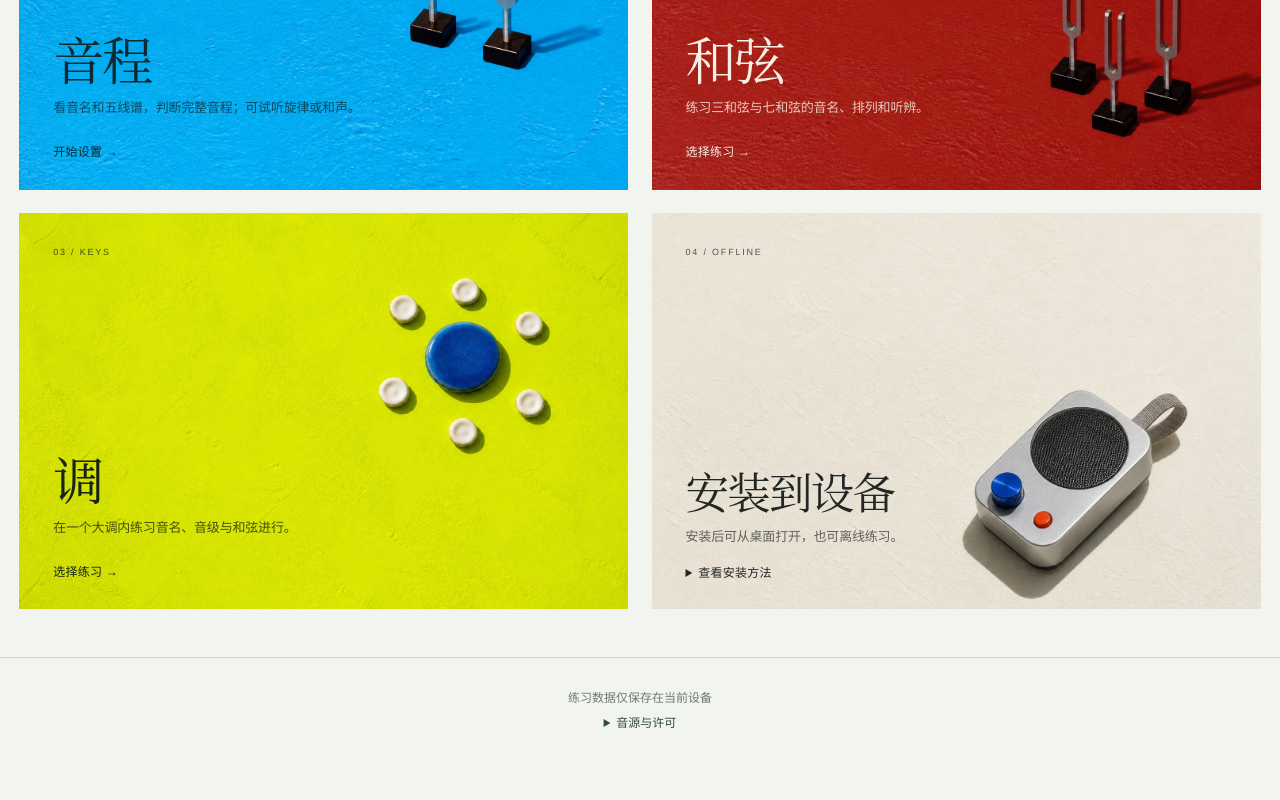
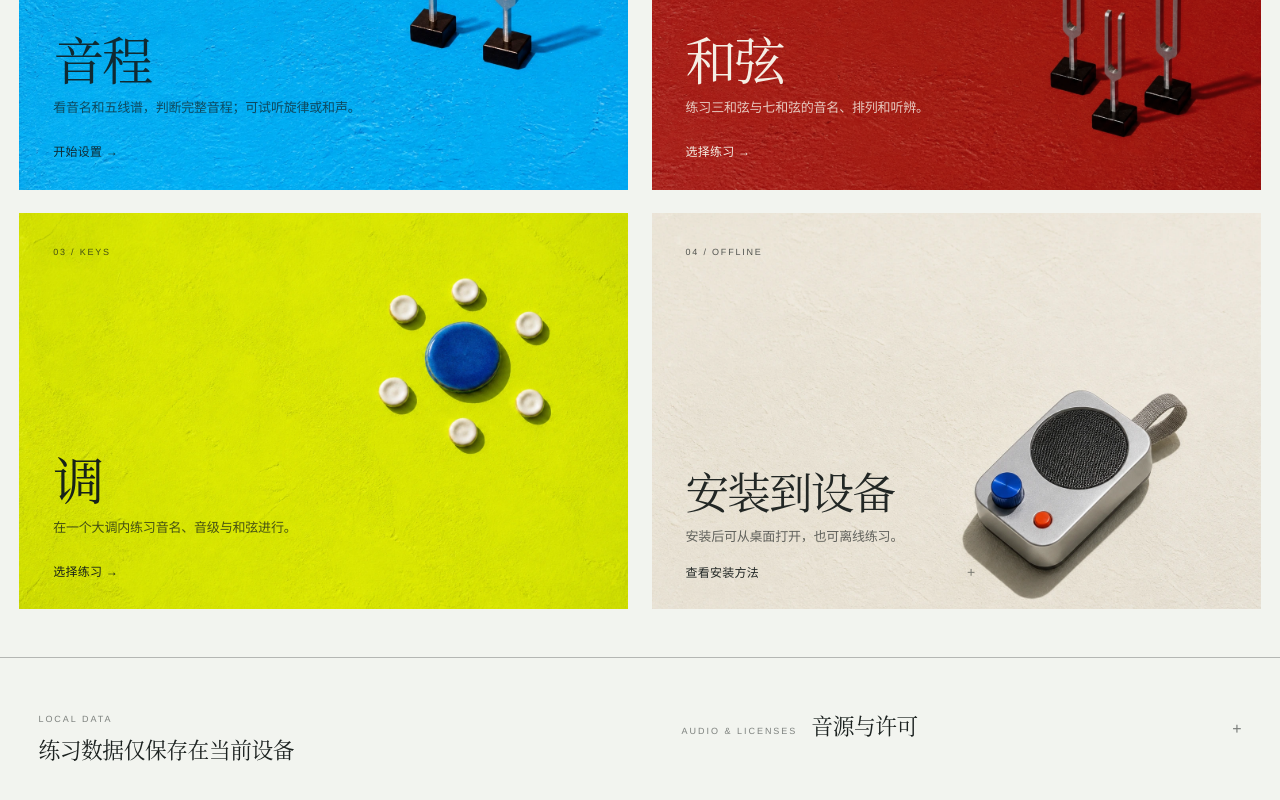
Before and after one commit to Soiree9/Intervals, a React (Vite) app: page / in a window 1280 px wide. Shown: the part 1428-2228 px from the top of the page. Before the commit the page ends 2188 px from the top, so only its background shows below. Built offline with nearby package versions, Linux system fonts and the light colour scheme.

Commit message:
release: V0.9.0 首页编辑式视觉与全站细节排版

```diff
--- a/package.json
+++ b/package.json
@@ -1,7 +1,7 @@
 {
   "name": "intervals",
   "private": true,
-  "version": "0.8.1",
+  "version": "0.9.0",
   "type": "module",
   "scripts": {
     "dev": "vite",
--- a/src/App.css
+++ b/src/App.css
@@ -51,11 +51,28 @@
 .chord-notation-toggle .chord-symbol { margin-left: 3px; font-size: 15px; }
 
 main { flex: 1; width: 100%; }
-footer { padding: 30px 20px; border-top: 1px solid var(--line); text-align: center; font-size: 12px; color: var(--muted); }
-.audio-credits { width: min(680px, 100%); margin: 8px auto 0; }
-.audio-credits summary { color: var(--forest); cursor: pointer; font-weight: 750; }
-.audio-credits p { margin: 8px 0 0; line-height: 1.6; }
-.audio-credits a { color: var(--forest); }
+footer { padding: clamp(30px, 4.5vw, 56px) clamp(18px, 3vw, 48px); border-top: 1px solid rgba(20,24,23,.28); display: flex; align-items: flex-start; justify-content: space-between; gap: clamp(28px, 4vw, 64px); }
+.footer-eyebrow { display: block; font: 550 9px/1.3 var(--font-sans); letter-spacing: .22em; color: rgba(20,24,23,.52); }
+.footer-note { flex: 0 1 auto; }
+.footer-note p { margin: 12px 0 0; font-family: var(--font-editorial); font-size: clamp(19px, 1.7vw, 24px); font-weight: 400; line-height: 1.2; letter-spacing: -.02em; color: var(--ink); }
+.audio-credits { flex: 0 1 560px; margin: 0; }
+.audio-credits summary { display: flex; align-items: baseline; gap: 14px; cursor: pointer; list-style: none; }
+.audio-credits summary::-webkit-details-marker { display: none; }
+.audio-credits summary::after { content: "+"; margin-left: auto; font: 300 16px/1 var(--font-sans); color: rgba(20,24,23,.55); }
+.audio-credits[open] summary::after { content: "\2013"; }
+.audio-credits-name { font-family: var(--font-editorial); font-size: clamp(19px, 1.7vw, 24px); line-height: 1.2; letter-spacing: -.02em; color: var(--ink); }
+.audio-credits-list { display: grid; grid-template-columns: repeat(2, minmax(0, 1fr)); gap: 22px 32px; margin-top: 20px; padding-top: 18px; border-top: 1px solid rgba(20,24,23,.16); }
+.audio-credit h3 { margin: 0 0 9px; display: flex; align-items: baseline; gap: 9px; font-family: var(--font-editorial); font-size: 17px; font-weight: 400; letter-spacing: -.015em; color: var(--ink); }
+.audio-credit h3 span { font-family: var(--font-sans); font-size: 8px; font-weight: 600; letter-spacing: .18em; color: rgba(20,24,23,.5); }
+.audio-credit p { margin: 0; font-size: 12px; line-height: 1.65; color: var(--muted); }
+.audio-credits-links { margin: 18px 0 0; display: flex; flex-wrap: wrap; gap: 7px 22px; }
+.audio-credits-links a { font-size: 12px; color: var(--ink); text-decoration: underline; text-underline-offset: 3px; text-decoration-color: rgba(20,24,23,.32); }
+.audio-credits-links a:hover { text-decoration-color: var(--ink); }
+@media (max-width: 720px) {
+  footer { flex-direction: column; }
+  .audio-credits { width: 100%; flex-basis: auto; }
+  .audio-credits-list { grid-template-columns: 1fr; }
+}
 
 .home-view, .quiz-view { width: min(1180px, calc(100% - 36px)); margin: 0 auto; }
 .home-view { padding: clamp(36px, 6vw, 72px) 0 48px; }
@@ -102,9 +119,14 @@ footer { padding: 30px 20px; border-top: 1px solid var(--line); text-align: cent
 .install-copy { width: min(50%, 290px); position: absolute; left: 34px; bottom: 29px; z-index: 1; }
 .install-card strong { display: block; margin-bottom: 11px; font-family: var(--font-editorial); font-size: clamp(36px, 3.4vw, 48px); font-weight: 400; line-height: 1.02; letter-spacing: -.04em; }
 .install-card p { margin: 0; color: var(--card-copy); font-family: var(--font-sans); font-size: clamp(13px, 1vw, 15px); line-height: 1.5; letter-spacing: -.015em; }
-.install-card details { width: min(440px, 100%); margin-top: 17px; color: var(--card-ink); font-size: 12px; }
-.install-card summary { cursor: pointer; font-weight: 600; letter-spacing: .02em; }
-.install-card details p { margin-top: 10px; }
+.install-help { width: min(440px, 100%); margin-top: 17px; color: var(--card-ink); font-size: 12px; }
+.install-help summary { display: flex; align-items: baseline; gap: 10px; cursor: pointer; list-style: none; font-weight: 500; letter-spacing: .02em; }
+.install-help summary::-webkit-details-marker { display: none; }
+.install-help summary::after { content: "+"; margin-left: auto; font: 300 14px/1 var(--font-sans); opacity: .55; }
+.install-help[open] summary::after { content: "\2013"; }
+.install-help-list { margin: 12px 0 0; padding: 0; list-style: none; display: grid; gap: 8px; }
+.install-help-list li { display: flex; gap: 14px; line-height: 1.6; }
+.install-help-list span { flex: 0 0 88px; padding-top: .18em; font-size: 9px; font-weight: 600; letter-spacing: .14em; color: var(--card-copy); }
 .install-card .primary-button { margin-top: 18px; color: #fff; background: var(--ink); }
 .navigation-panel { width: min(760px, calc(100% - 36px)); }
 .submodule-grid { display: grid; grid-template-columns: repeat(2, minmax(0, 1fr)); gap: 10px; }
--- a/src/App.tsx
+++ b/src/App.tsx
@@ -491,7 +491,26 @@ function App() {
           {filteredWrongItems.length ? <><div className="wrong-list">{filteredWrongItems.map((item) => <div className="wrong-row" key={item.key}><span className="wrong-kind">{KIND_NAMES[item.kind]}</span><strong><QuestionSummary question={item.question} notation={settings.chordNotation} /></strong><small>累计答错 {item.wrongCount} 次</small></div>)}</div><button type="button" className="primary-button" disabled={starting} onClick={() => void beginSession(filteredWrongItems[0].kind, filteredWrongItems.slice(0, 10).map((item) => item.question))}>{starting ? '正在准备音源…' : `复习这 ${Math.min(10, filteredWrongItems.length)} 道题`}</button></> : <div className="empty-state"><span>✓</span><h2>还没有错题</h2><p>答错的题会自动保存在这里。</p></div>}
         </section>}
       </main>
-      <footer><span>练习数据仅保存在当前设备</span><details className="audio-credits"><summary>音源与许可</summary><p><strong>钢琴：</strong>Salamander Grand Piano V3，CC BY 3.0；使用原始 48 kHz / 24-bit 第 10 力度层转换采样。</p><p><strong>古典吉他：</strong>Quartertone Yamaha Classical Guitar（Tone.js Instruments），CC BY 3.0；使用 G3–F5 范围的整理版采样。</p><p><a href="https://github.com/sfzinstruments/SalamanderGrandPiano" target="_blank" rel="noreferrer">钢琴官方来源</a> · <a href="https://github.com/nbrosowsky/tonejs-instruments" target="_blank" rel="noreferrer">吉他与整理版来源</a> · <a href={`${import.meta.env.BASE_URL}audio/ATTRIBUTION.md`} target="_blank" rel="noreferrer">完整文件清单</a></p></details></footer>
+      <footer>
+        <div className="footer-note">
+          <span className="footer-eyebrow">LOCAL DATA</span>
+          <p>练习数据仅保存在当前设备</p>
+        </div>
+        <details className="audio-credits">
+          <summary><span className="footer-eyebrow">AUDIO &amp; LICENSES</span><span className="audio-credits-name">音源与许可</span></summary>
+          <div className="audio-credits-list">
+            <section className="audio-credit">
+              <h3>钢琴<span>Piano</span></h3>
+              <p>Salamander Grand Piano V3，CC BY 3.0。使用原始 48 kHz / 24-bit 第 10 力度层转换采样。</p>
+            </section>
+            <section className="audio-credit">
+              <h3>古典吉他<span>Classical Guitar</span></h3>
+              <p>Quartertone Yamaha Classical Guitar（Tone.js Instruments），CC BY 3.0。使用 G3–F5 范围的整理版采样。</p>
+            </section>
+          </div>
+          <p className="audio-credits-links"><a href="https://github.com/sfzinstruments/SalamanderGrandPiano" target="_blank" rel="noreferrer">钢琴官方来源</a><a href="https://github.com/nbrosowsky/tonejs-instruments" target="_blank" rel="noreferrer">吉他与整理版来源</a><a href={`${import.meta.env.BASE_URL}audio/ATTRIBUTION.md`} target="_blank" rel="noreferrer">完整文件清单</a></p>
+        </details>
+      </footer>
     </div>
   )
 }
@@ -539,7 +558,7 @@ function HomeView({ stats, installPrompt, onInstall, onChoose }: { stats: Lifeti
       <button type="button" className="mode-card interval-mode" onClick={() => onChoose('interval')}><img className="mode-media" src="/Intervals/images/home-modules/interval-v1.webp" alt="" /><span className="mode-number">01 / INTERVALS</span><div className="mode-copy"><h2>音程</h2><p>看音名和五线谱，判断完整音程；可试听旋律或和声。</p></div><span className="mode-link">开始设置 →</span></button>
       <button type="button" className="mode-card triad-mode" onClick={() => onChoose('chord')}><img className="mode-media" src="/Intervals/images/home-modules/chord-v1.webp" alt="" /><span className="mode-number">02 / CHORDS</span><div className="mode-copy"><h2>和弦</h2><p>练习三和弦与七和弦的音名、排列和听辨。</p></div><span className="mode-link">选择练习 →</span></button>
       <button type="button" className="mode-card key-mode" onClick={() => onChoose('key')}><img className="mode-media" src="/Intervals/images/home-modules/key-v1.webp" alt="" /><span className="mode-number">03 / KEYS</span><div className="mode-copy"><h2>调</h2><p>在一个大调内练习音名、音级与和弦进行。</p></div><span className="mode-link">选择练习 →</span></button>
-      <div className="install-card"><img className="mode-media" src="/Intervals/images/home-modules/offline-v1.webp" alt="" /><span className="mode-number">04 / OFFLINE</span><div className="install-copy"><strong>安装到设备</strong><p>安装后可从桌面打开，也可离线练习。</p>{installPrompt ? <button type="button" className="primary-button" onClick={onInstall}>安装应用</button> : <details><summary>查看安装方法</summary><p>Chrome / Edge：点击地址栏右侧的“安装”。Android：Chrome 菜单选择“安装应用”。iPhone / iPad：Safari 的分享菜单选择“添加到主屏幕”。</p></details>}</div></div>
+      <div className="install-card"><img className="mode-media" src="/Intervals/images/home-modules/offline-v1.webp" alt="" /><span className="mode-number">04 / OFFLINE</span><div className="install-copy"><strong>安装到设备</strong><p>安装后可从桌面打开，也可离线练习。</p>{installPrompt ? <button type="button" className="primary-button" onClick={onInstall}>安装应用</button> : <details className="install-help"><summary>查看安装方法</summary><ul className="install-help-list"><li><span>Chrome / Edge</span>点击地址栏右侧的“安装”。</li><li><span>Android</span>Chrome 菜单选择“安装应用”。</li><li><span>iPhone / iPad</span>Safari 的分享菜单选择“添加到主屏幕”。</li></ul></details>}</div></div>
     </div>
   </section>
 }
```
Also changed, not shown: 3 other files (tests, documents, lock files or other folders).
